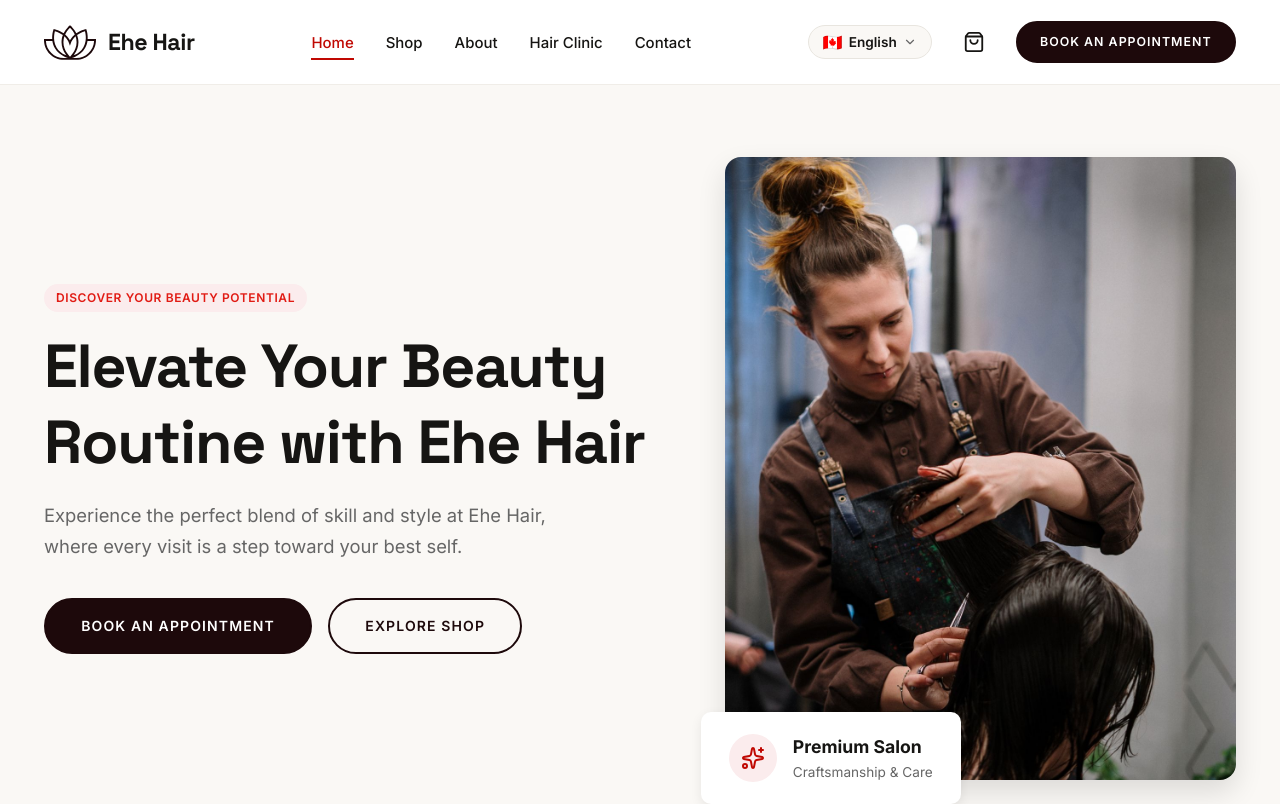
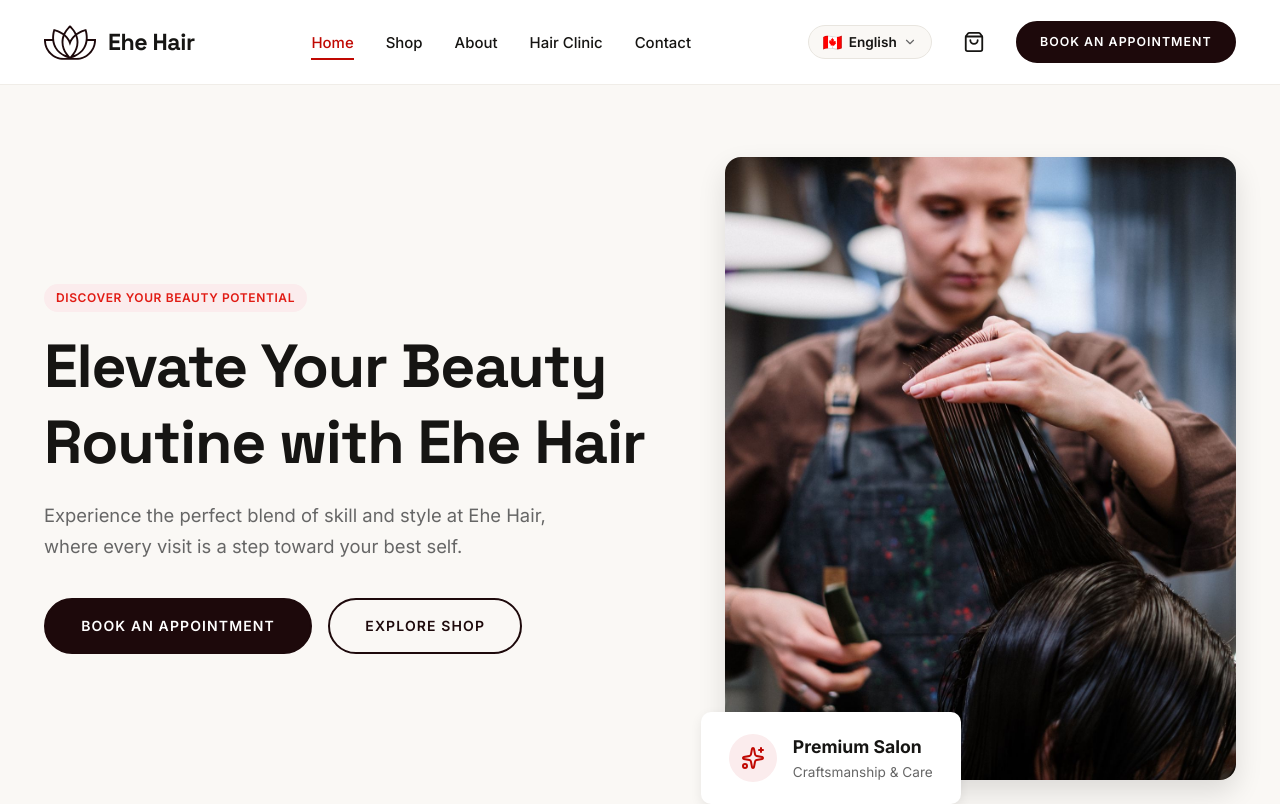
Before and after one commit to Dylfive/Ehe2, a Next.js app: page / in a window 1280 px wide. Shown: the top 804 px of the page. Built offline with nearby package versions, Linux system fonts and the light colour scheme.

Commit message:
Update hero image to pexels_cut_3993445.jpg

```diff
--- a/src/app/page.tsx
+++ b/src/app/page.tsx
@@ -54,7 +54,7 @@ export default function HomePage() {
                 }}
               >
                 <Image
-                  src="/images/hero/pexels_cut_3993470.jpg"
+                  src="/images/hero/pexels_cut_3993445.jpg"
                   alt="Hair Stylist Precision Haircut with Shears"
                   fill
                   priority
```
